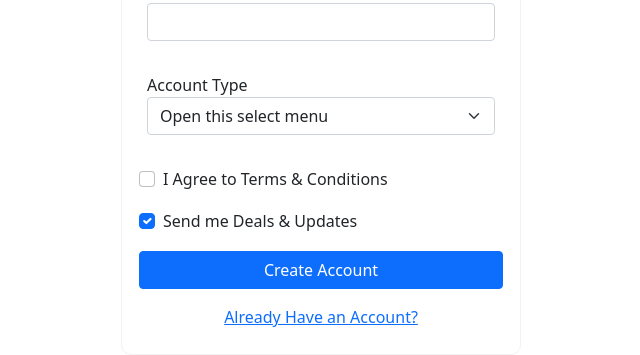
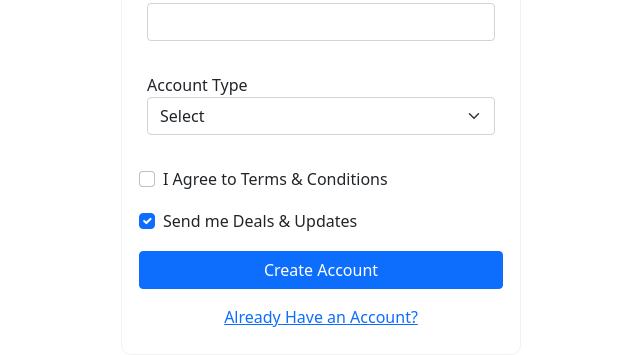
Before and after one commit to SSM121/2ndPlaceBestPlace, a Django app: page /register in a window 1280 px wide. Shown: the part 627-982 px from the top of the page, without its empty margins (319-959 px from the left). Run offline with Django 3.2, Linux system fonts and the light colour scheme.

Commit message:
making more readable

```diff
--- a/src/parkingGenie/templates/parkingGenie/dashBoard.html
+++ b/src/parkingGenie/templates/parkingGenie/dashBoard.html
@@ -14,7 +14,7 @@
         <div class="d-grid gap-2">
             <center><h2>Parking Genie Dash Board</h2></center>
             <a href="events" class="btn btn-primary" type="button">Events</a>
-            <a href="addLot" class="btn btn-outline-primary" type="button">lot search</a>
+            <a href="addLot" class="btn btn-outline-primary" type="button">Lot search</a>
             <a href="manageAccount" class="btn btn-outline-primary" type="button">Manage Account</a>
         </div>
     </div>
--- a/src/parkingGenie/templates/parkingGenie/register.html
+++ b/src/parkingGenie/templates/parkingGenie/register.html
@@ -41,7 +41,7 @@
             <div class="mb-3">
                 <label>Account Type</label>
                 <select class="form-select" aria-label="Default select example" name="userType">
-                    <option selected>Open this select menu</option>
+                    <option selected>Select</option>
                     <option value="Customer">Customer</option>
                     <option value="Owner">Owner</option>
                     <option value="Manager">Manager</option>
```
